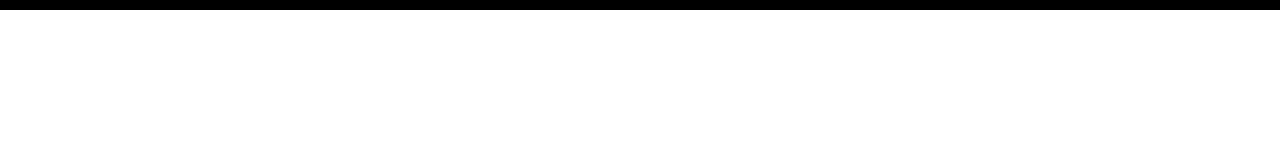
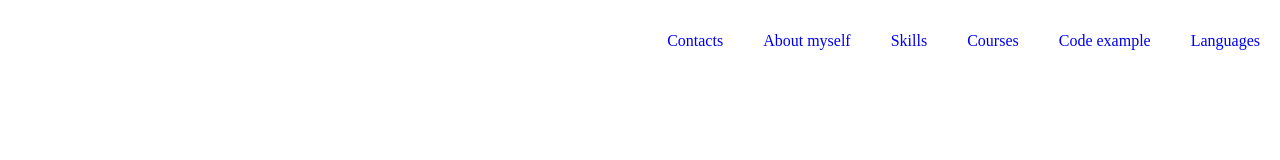
Before and after one commit to mesandman92/rsschool-cv, a plain HTML site: page index.html in a window 1280 px wide. Drawn offline with Linux system fonts and the light colour scheme.

Commit message:
feat: add header container

```diff
--- a/css/style.css
+++ b/css/style.css
@@ -1,6 +1,5 @@
-* {
-    box-sizing: border-box;
-    border: 1px solid black;
+html {
+    scroll-behavior: smooth;
   }
 
 body {
@@ -9,3 +8,22 @@ body {
     flex-direction: column;
     justify-content: space-between;
 }
+
+.container {
+    max-width: 1440px;
+    margin: 0 auto;
+}
+
+.nav-list {
+    display: flex;
+    justify-content: flex-end;
+    align-items: center;
+    list-style: none;
+  }
+
+.nav-link {
+    padding: 0 20px;
+    line-height: 50px;
+    text-decoration: none;
+    transition: .3s;
+  }
--- a/index.html
+++ b/index.html
@@ -9,8 +9,25 @@
     <title>cv</title>
 </head>
 <body>
-    <header class="header"></header>
-    <main class="main"></main>
-    <footer class="footer"></footer>
+    <header class="header">
+        <div class="container">
+            <nav class="nav">
+                <ul class="nav-list">
+                    <li class="nav-item"><a href="#contacts" class="nav-link">Contacts</a></li>
+                    <li class="nav-item"><a href="#about-myself" class="nav-link">About myself</a></li>
+                    <li class="nav-item"><a href="#skills" class="nav-link">Skills</a></li>
+                    <li class="nav-item"><a href="#courses" class="nav-link">Courses</a></li>
+                    <li class="nav-item"><a href="#code-example" class="nav-link">Code example</a></li>
+                    <li class="nav-item"><a href="#languages" class="nav-link">Languages</a></li>
+                </ul>
+            </nav>
+        </div>
+    </header>
+    <main class="main">
+        <div class="container"></div>
+    </main>
+    <footer class="footer">
+        <div class="container"></div>
+    </footer>
 </body>
 </html>
```
